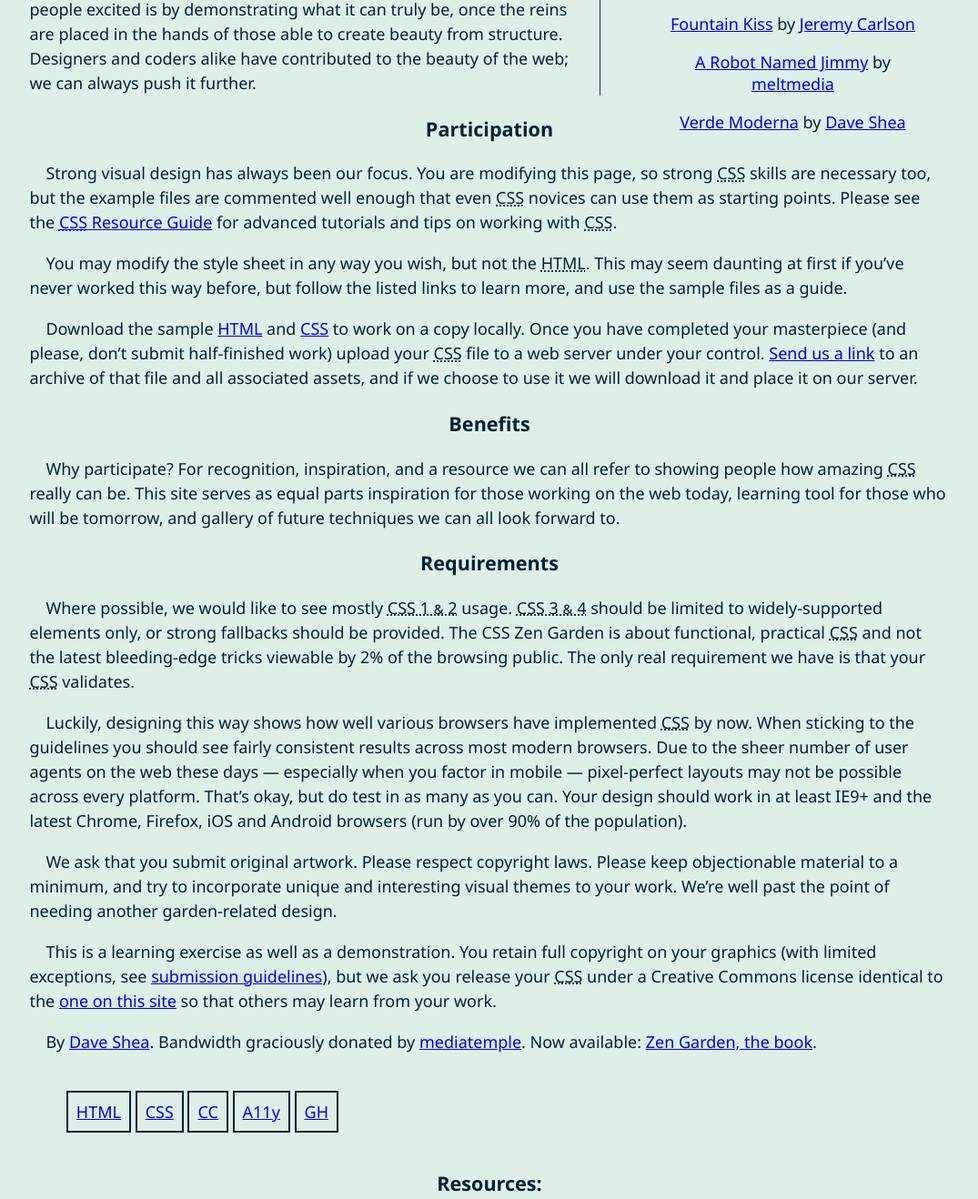
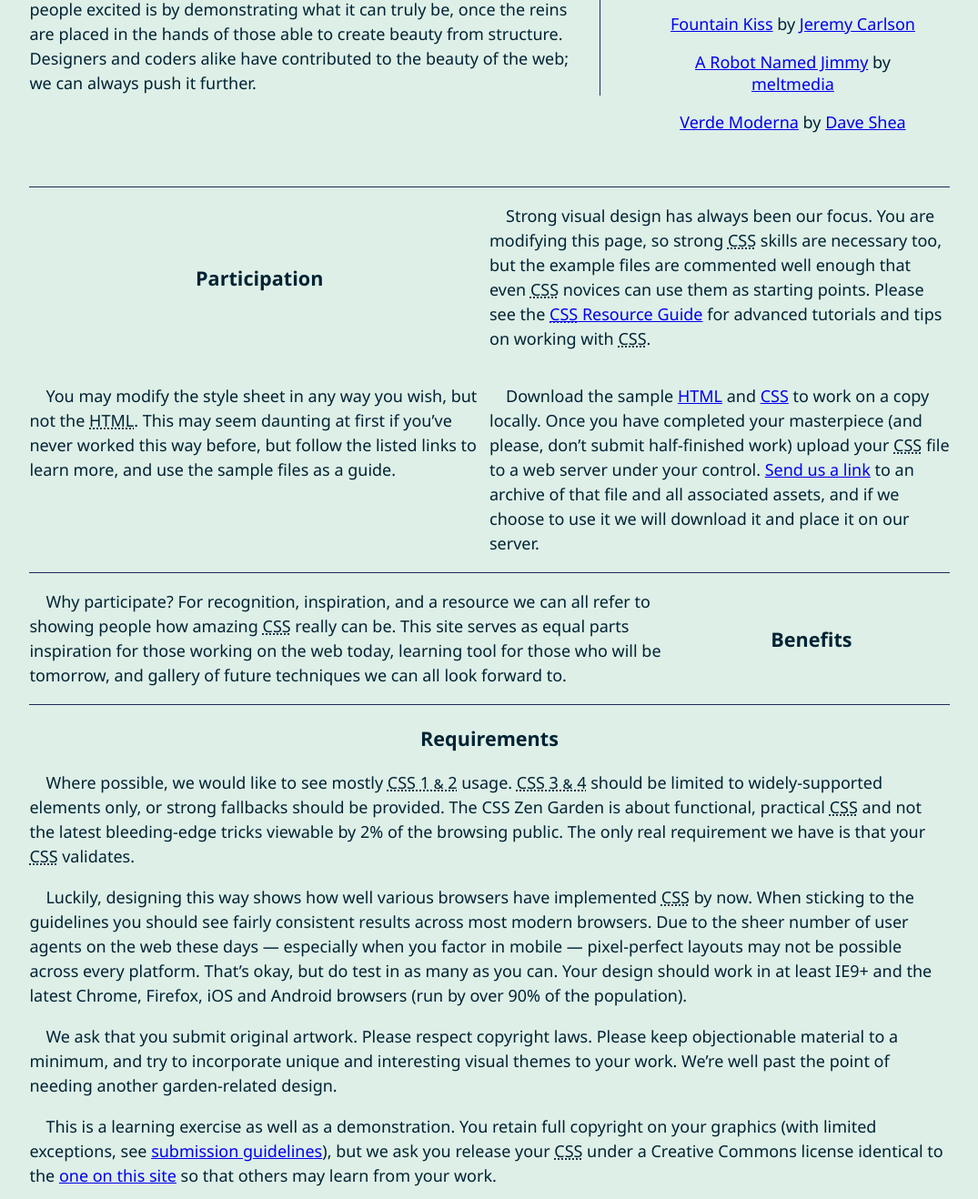
Before and after one commit to Juniormx199/desenvolve-introducao-web, a plain HTML site: page CCS Zen Garden/index.html in a window 1280 px wide. Shown: the part 840-2158 px from the top of the page at 91% size, without its empty margins (102-1177 px from the left). Drawn offline with Linux system fonts and the light colour scheme.

Commit message:
Add files via upload

```diff
--- a/CCS Zen Garden/style.css
+++ b/CCS Zen Garden/style.css
@@ -88,12 +88,17 @@ aside ul li{
 
 .main footer{
     margin: 4%;
+    display: flex;
+    justify-content: space-evenly;
+    flex-wrap: wrap;
 }
 
 .main footer a {
     border: solid  2px #002333;
     padding: 0.5em;
     display: inline-block;
+    flex-basis: 100px;
+    text-align: center;
 }
 
 .explanation{
@@ -101,6 +106,7 @@ aside ul li{
     margin-right: 35%;
     border-right: solid 1px #1f295c ;
     padding-right: 2%;
+    margin-bottom: 100px;
 }
 
 #design-selection{
@@ -109,3 +115,32 @@ aside ul li{
     left: 62%;
     padding: 0 2%;
 }
+
+#zen-benefits{
+    display: flex;
+    border-bottom: solid 1px #1f295c;
+}
+#zen-benefits h3{
+    order: 2;
+    align-self: center;
+    flex-basis: 30%;
+}
+#zen-benefits p{
+    flex-basis: 70%;
+}
+
+#zen-participation{
+    display: flex;
+    flex-wrap: wrap;
+    border-bottom: solid 1px #1f295c;
+    border-top: solid 1px #1f295c;
+}
+
+#zen-participation h3{
+    flex-basis: 50%;
+    align-self: center;
+}
+
+#zen-participation p{
+    flex-basis: 50%;
+}
```
